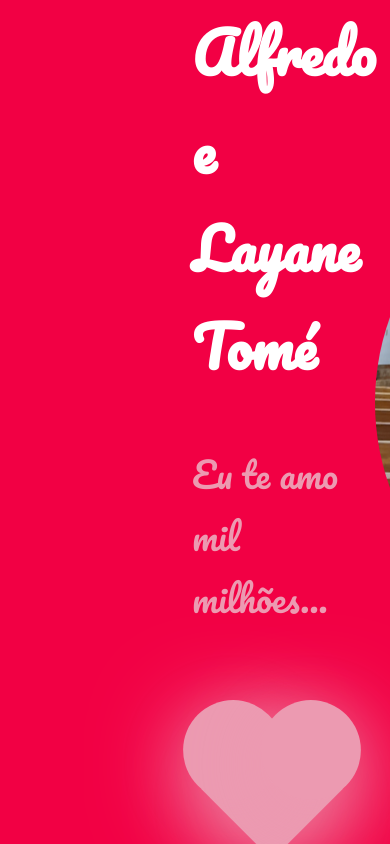
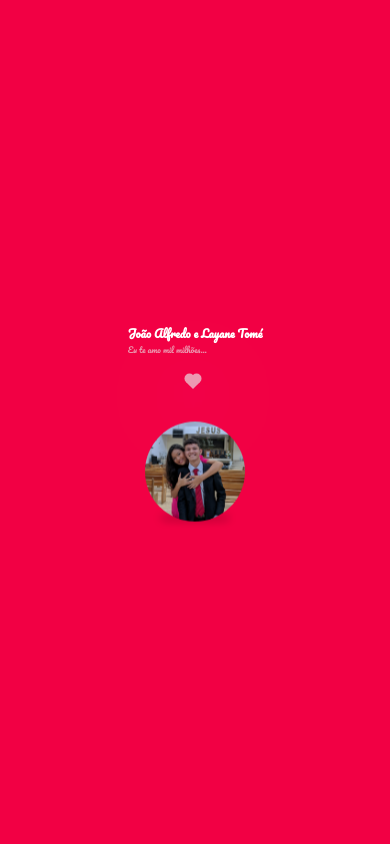
Before and after one commit to JoaoAlfredoAlves/loveSurprise, a plain HTML site: page index.html in a window 390 px wide. Drawn offline with Linux system fonts and the light colour scheme.

Commit message:
ajustando responsividade

```diff
--- a/style.css
+++ b/style.css
@@ -118,3 +118,82 @@ body {
 		transform: scale(0.85, 0.85);
 	}
 }
+
+/* Responsive */
+@media screen and (max-width: 678px) {
+	.main {
+		display: flex;
+		justify-content: center;
+		align-items: center;
+		height: 100vh;
+	}
+	.section {
+		flex-direction: column;
+		justify-content: center;
+		margin: 0;
+		padding: 0;
+	}
+	.left p {
+		font-size: 0.5rem;
+		color: #ec9ab1;
+		margin: 0;
+		padding: 0;
+	}
+	.left h4 {
+		font-size: 0.7rem;
+		color: #fff;
+		margin: 0;
+		padding: 0;
+	}
+	.right img {
+		width: 100px;
+		margin-bottom: 1rem;
+		animation: float 1.8s infinite alternate;
+		border-radius: 50%;
+		padding: 0;
+		margin: 0;
+	}
+	.shadow {
+		width: 80px;
+		height: 8px;
+		background: hsla(0, 0%, 0%, 0.208);
+		border-radius: 30%;
+		margin: 0 auto;
+		filter: blur(5px);
+		animation: shadow 1.8s infinite alternate;
+	}
+
+	.heart {
+		margin: 20px 60px;
+		height: 10px;
+		width: 10px;
+		background: #ec9ab1;
+		position: relative;
+		transform: rotate(-45deg);
+
+		box-shadow: -10px 10px 90px #ec9ab1;
+		animation: heart 0.6 linear infinite;
+	}
+	.heart::before {
+		content: "";
+		position: absolute;
+		height: 10px;
+		width: 10px;
+		background: #ec9ab1;
+
+		top: -5px;
+		border-radius: 50px;
+		box-shadow: -10px 10px 90px #ec9ab1;
+	}
+	.heart::after {
+		content: "";
+		position: absolute;
+		height: 10px;
+		width: 10px;
+		background: #ec9ab1;
+
+		right: -5px;
+		border-radius: 50px;
+		box-shadow: -10px 10px 90px #ec9ab1;
+	}
+}
```
